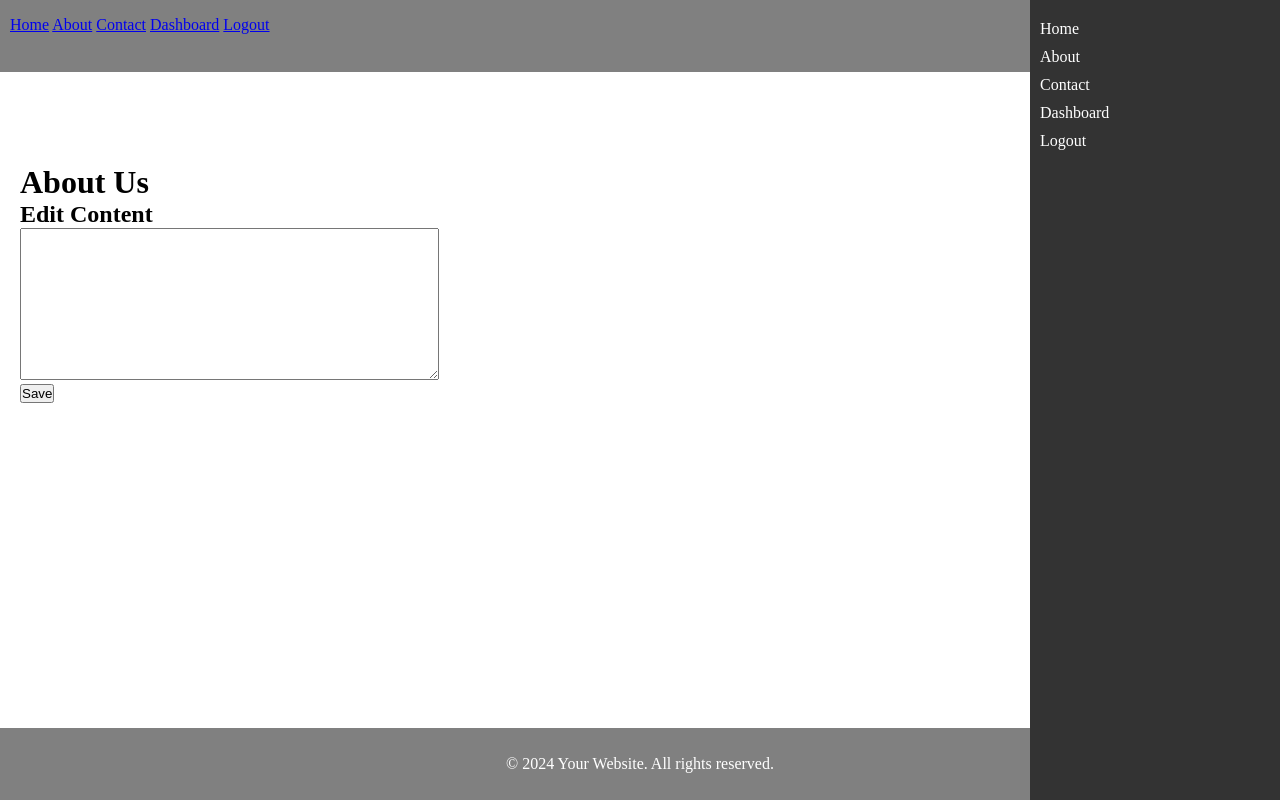
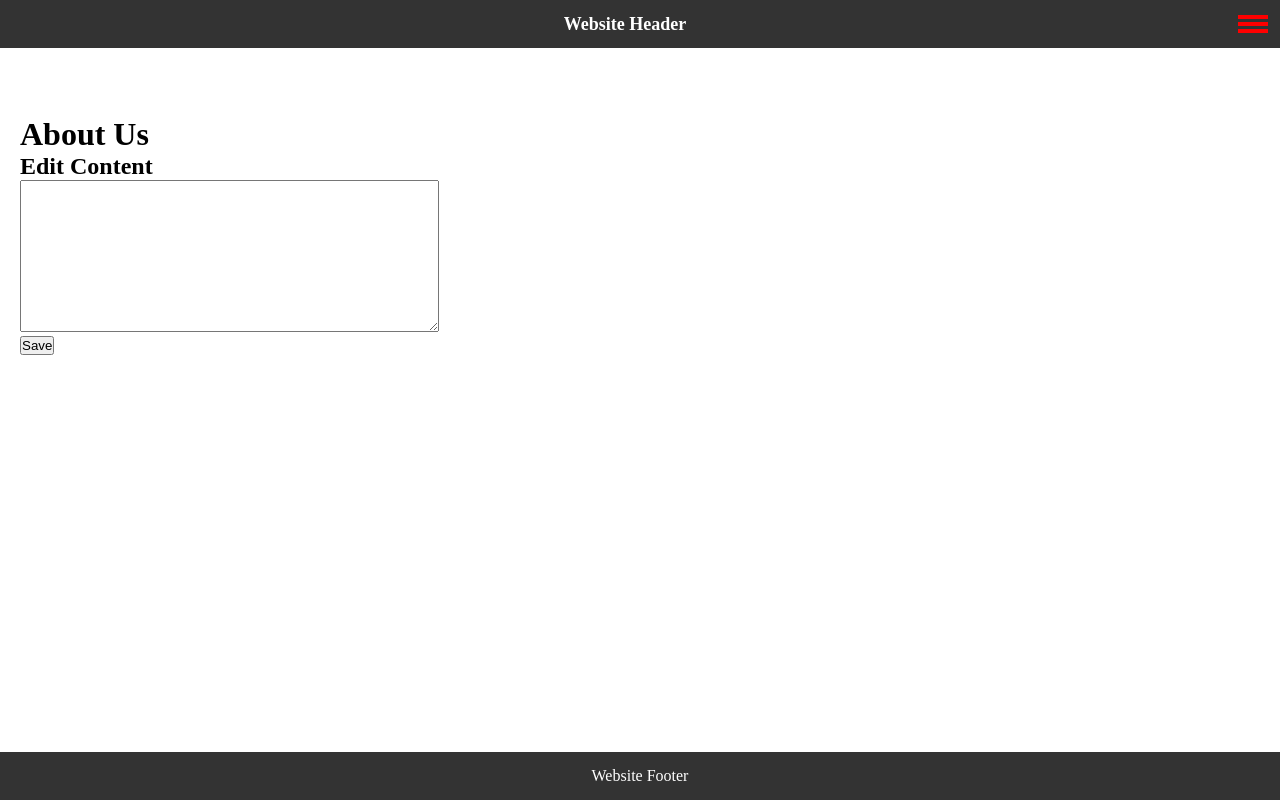
Before and after one commit to msn100001/flaskmarkdown, a Flask app: page /about in a window 1280 px wide. Run offline with Flask 3, Linux system fonts and the light colour scheme; a user stored in the database is signed in.

Commit message:
fixed base.html

```diff
--- a/templates/base.html
+++ b/templates/base.html
@@ -3,7 +3,7 @@
 <head>
     <meta charset="UTF-8">
     <meta name="viewport" content="width=device-width, initial-scale=1.0">
-    <title>{% block title %}Flask App{% endblock %}</title>
+    <title>{% block title %}Website Header{% endblock %}</title>
     <style>
         /* Global reset for padding/margins */
         * {
@@ -16,95 +16,121 @@
         body {
             display: flex;
             flex-direction: column;
-            min-height: 100vh; /* Ensure the page takes up full height */
+            min-height: 100vh;
         }
 
-        /* Header and Footer styling */
-        header, footer {
-            background-color: #808080; /* Gray color */
+        /* Header styling */
+        header {
+            background-color: #333;
             color: white;
-            height: 0.75in; /* 3/4 inch height */
-            text-align: left; /* Align text to the left */
-            line-height: 50px; /* Center the text vertically */
-            padding: 0 10px;
+            height: 48px; /* Height of the header */
+            display: flex;
+            justify-content: space-between;
+            align-items: center;
+            padding: 0 12px;
         }
 
-        /* Content block styling */
-        .content {
-            flex: 1; /* Take up remaining space */
-            margin-top: 0.75in; /* Space for the header */
-            margin-bottom: 0.75in; /* Space for the footer */
-            padding: 20px;
+        /* Site title styling */
+        header h1 {
+            margin: 0;
+            font-size: 18px;
+            text-align: center;
+            width: 100%;
         }
 
-        /* Sidebar Menu styling (moved to the right side) */
+        /* Hamburger menu styling */
+        .hamburger {
+            display: flex;
+            flex-direction: column;
+            justify-content: space-around;
+            align-items: center;
+            width: 30px;
+            height: 20px;
+            cursor: pointer;
+            position: relative;
+            z-index: 10;
+        }
+
+        .hamburger div {
+            width: 30px;
+            height: 4px;
+            background-color: red;
+            transition: transform 0.3s ease, background-color 0.3s ease;
+        }
+
+        /* Sidebar (fly-out) menu styling */
         #menu {
-            display: block;
+            display: none;
             position: fixed;
             top: 0;
-            right: 0; /* Align to the right side of the screen */
-            background-color: #333;
+            right: -250px; /* Initially hidden off-screen */
+            background-color: #444;
             width: 250px;
             height: 100%;
             color: white;
-            padding: 10px;
-            transition: transform 0.3s ease-in-out;
+            padding: 20px;
+            transition: right 0.3s ease;
+        }
+
+        #menu.active {
+            right: 0; /* When active, slide in */
+            display: block; /* Ensure the menu is visible when active */
         }
 
         #menu a {
             color: white;
             text-decoration: none;
             display: block;
-            margin: 10px 0;
-            font-size: 16px;
+            margin: 15px 0;
+            font-size: 18px;
         }
 
-        /* For smaller screens */
+        #menu a:hover {
+            background-color: #555;
+        }
+
+        /* Content block styling */
+        .content {
+            flex: 1;
+            margin-top: 48px; /* Space for the header */
+            margin-bottom: 48px; /* Space for the footer */
+            padding: 20px;
+        }
+
+        /* Footer styling */
+        footer {
+            background-color: #333;
+            color: white;
+            height: 48px;
+            text-align: center;
+            line-height: 48px;
+            position: sticky;
+            bottom: 0;
+        }
+
+        /* Responsive design */
         @media (max-width: 768px) {
             .content {
                 margin-left: 0; /* Remove left margin for content */
                 padding-right: 0; /* Remove right margin for content */
             }
         }
-
-        /* Centering footer content */
-        footer {
-            display: flex;
-            justify-content: center; /* Horizontally center */
-            align-items: center; /* Vertically center */
-        }
     </style>
 </head>
 <body>
 
-    <!-- Flash Messages -->
-    {% with messages = get_flashed_messages() %}
-        {% if messages %}
-            <ul>
-                {% for message in messages %}
-                    <li>{{ message }}</li>
-                {% endfor %}
-            </ul>
-        {% endif %}
-    {% endwith %}
-
     <!-- Header -->
     <header>
-        <!-- Menu items directly in the header -->
-        <nav>
-            <a href="{{ url_for('home') }}">Home</a>
-            <a href="{{ url_for('about') }}">About</a>
-            <a href="{{ url_for('contact') }}">Contact</a>
-            {% if current_user.is_authenticated %}
-                <a href="{{ url_for('dashboard') }}">Dashboard</a>
-                <a href="{{ url_for('logout') }}">Logout</a>
-            {% else %}
-                <a href="{{ url_for('login') }}">Login</a>
-            {% endif %}
-        </nav>
+        <h1>Website Header</h1>
+        <!-- Hamburger Menu -->
+        <div class="hamburger" onclick="toggleMenu()">
+            <div></div>
+            <div></div>
+            <div></div>
+        </div>
     </header>
 
-    <!-- Sidebar Menu (now on the right side) -->
+    <!-- Sidebar (Fly-out) Menu -->
     <div id="menu">
         <a href="{{ url_for('home') }}">Home</a>
         <a href="{{ url_for('about') }}">About</a>
@@ -124,8 +150,18 @@
 
     <!-- Footer -->
     <footer>
-        <p>&copy; 2024 Your Website. All rights reserved.</p>
+        Website Footer
     </footer>
+
+    <script>
+        // Function to toggle the sidebar menu visibility
+        function toggleMenu() {
+            const menu = document.getElementById("menu");
+            const hamburger = document.querySelector(".hamburger");
+            menu.classList.toggle("active");
+            hamburger.classList.toggle("active");
+        }
+    </script>
 
 </body>
 </html>
```
